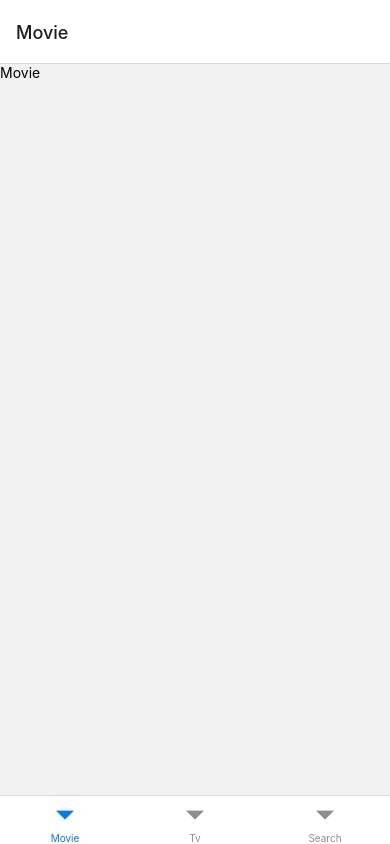
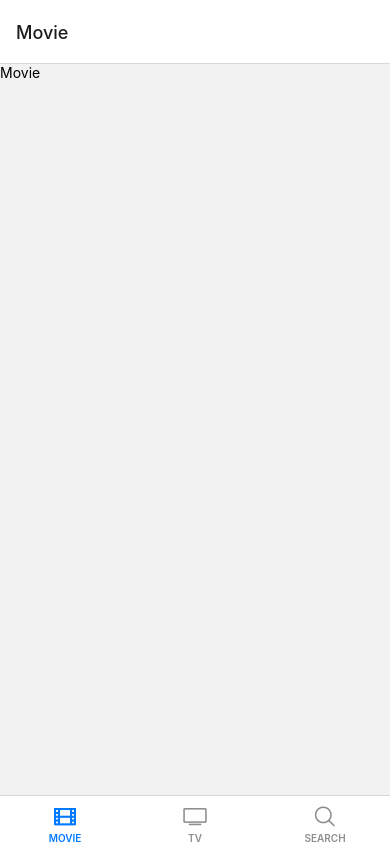
Before and after one commit to dev-t2/movie-app, a React Native app: screen / in a window 390 px wide. Built offline with nearby package versions, Linux system fonts and the light colour scheme.

Commit message:
Bottom Tab Bar Icon and Label Style Update

```diff
--- a/src/navigations/BottomTabs.tsx
+++ b/src/navigations/BottomTabs.tsx
@@ -1,16 +1,56 @@
-import React, { memo } from 'react';
-import { createBottomTabNavigator } from '@react-navigation/bottom-tabs';
+import React, { memo, useMemo } from 'react';
+import {
+  BottomTabNavigationOptions,
+  createBottomTabNavigator,
+} from '@react-navigation/bottom-tabs';
+import { Ionicons } from '@expo/vector-icons';
 
 import { Movie, Search, Tv } from '../screens';
 
 const { Navigator, Screen } = createBottomTabNavigator();
 
 const BottomTabs = () => {
+  const screenOptions = useMemo<BottomTabNavigationOptions>(() => {
+    return {
+      tabBarLabelStyle: {
+        fontWeight: '600',
+        marginTop: -4,
+      },
+    };
+  }, []);
+
+  const movieOptions = useMemo<BottomTabNavigationOptions>(() => {
+    return {
+      tabBarLabel: 'MOVIE',
+      tabBarIcon: ({ size, color }) => {
+        return <Ionicons name="film-outline" size={size} color={color} />;
+      },
+    };
+  }, []);
+
+  const tvOptions = useMemo<BottomTabNavigationOptions>(() => {
+    return {
+      tabBarLabel: 'TV',
+      tabBarIcon: ({ size, color }) => {
+        return <Ionicons name="tv-outline" size={size} color={color} />;
+      },
+    };
+  }, []);
+
+  const searchOptions = useMemo<BottomTabNavigationOptions>(() => {
+    return {
+      tabBarLabel: 'SEARCH',
+      tabBarIcon: ({ size, color }) => {
+        return <Ionicons name="search-outline" size={size} color={color} />;
+      },
+    };
+  }, []);
+
   return (
-    <Navigator initialRouteName="Movie">
-      <Screen name="Movie" component={Movie} />
-      <Screen name="Tv" component={Tv} />
-      <Screen name="Search" component={Search} />
+    <Navigator initialRouteName="Movie" screenOptions={screenOptions}>
+      <Screen name="Movie" component={Movie} options={movieOptions} />
+      <Screen name="Tv" component={Tv} options={tvOptions} />
+      <Screen name="Search" component={Search} options={searchOptions} />
     </Navigator>
   );
 };
```
